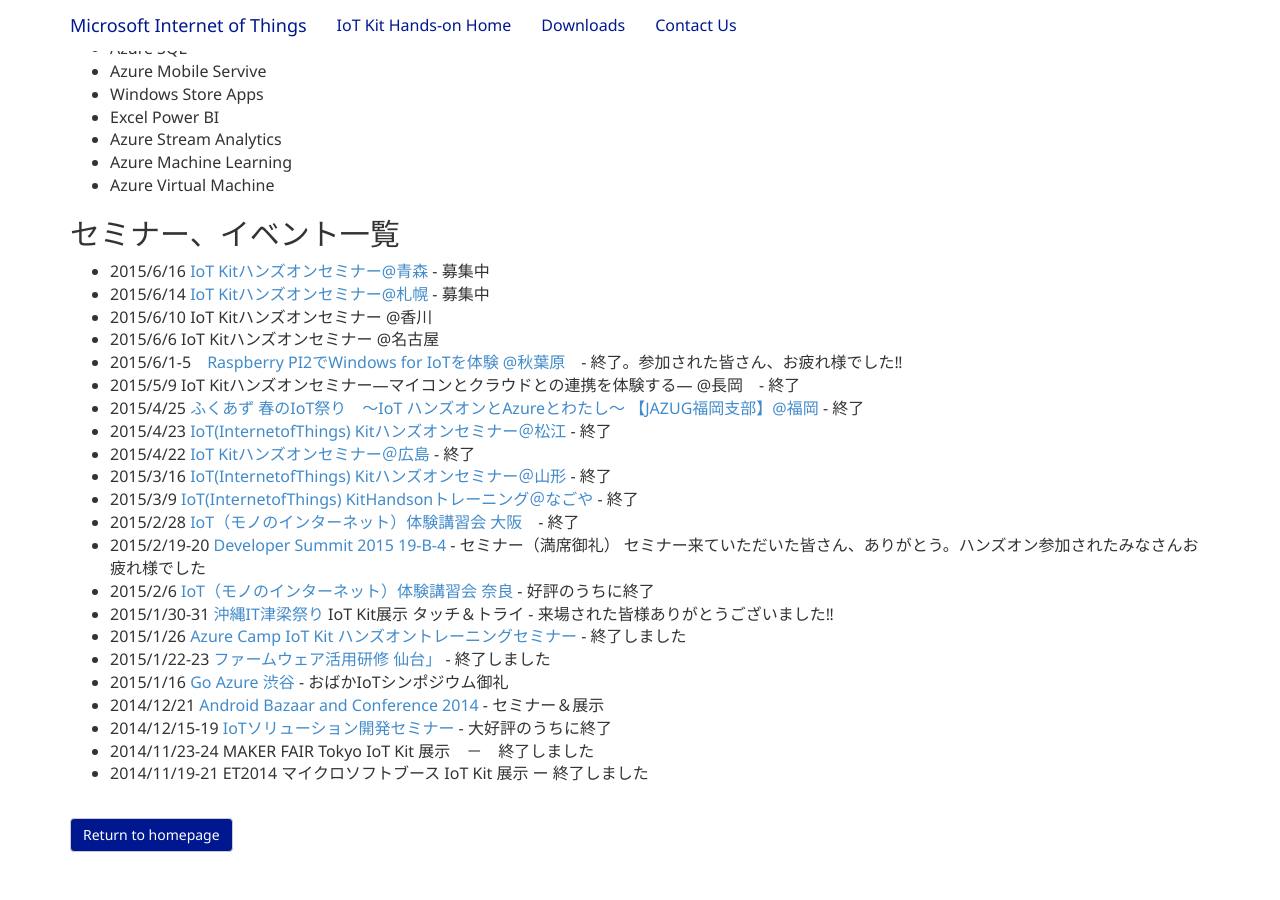
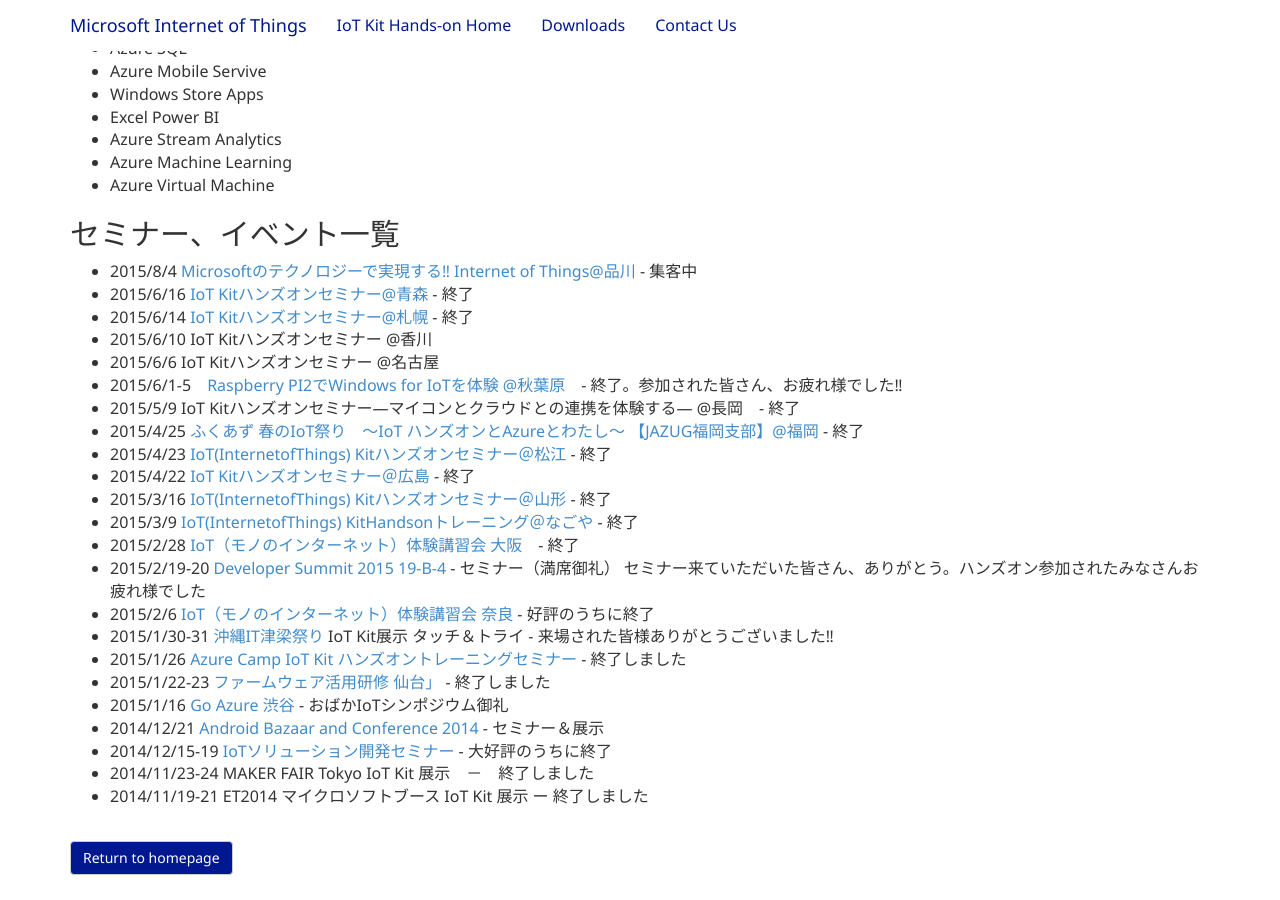
Before and after one commit to ms-iotkithol-jp/ms-iotkithol-jp.github.io, a Jekyll site: the page built from HowToLearn.md, in a window 1280 px wide and 900 px high, scrolled down 748 px. Built offline with Jekyll 4.4.1, drawn with Linux system fonts in a browser that asks for light colours.

Commit message:
Update Seminar

```diff
--- a/HowToLearn.md
+++ b/HowToLearn.md
@@ -29,8 +29,9 @@
 
 ## セミナー、イベント一覧
 
-* 2015/6/16  [IoT Kitハンズオンセミナー@青森](https://sites.google.com/site/aomoriiot/H27/1) - 募集中
-* 2015/6/14  [IoT Kitハンズオンセミナー@札幌](http://iot-algyan-do.connpass.com/event/15188/) - 募集中
+* 2015/8/4   [Microsoftのテクノロジーで実現する‼ Internet of Things@品川](https://msevents.microsoft.com/CUI/EventDetail.aspx?EventID=1032643458&Culture=ja-JP&community=0) - 集客中
+* 2015/6/16  [IoT Kitハンズオンセミナー@青森](https://sites.google.com/site/aomoriiot/H27/1) - 終了
+* 2015/6/14  [IoT Kitハンズオンセミナー@札幌](http://iot-algyan-do.connpass.com/event/15188/) - 終了
 * 2015/6/10  IoT Kitハンズオンセミナー @香川
 * 2015/6/6   IoT Kitハンズオンセミナー @名古屋
 * 2015/6/1-5　[Raspberry PI2でWindows for IoTを体験 @秋葉原](http://windows10.connpass.com/)　- 終了。参加された皆さん、お疲れ様でした‼
```
